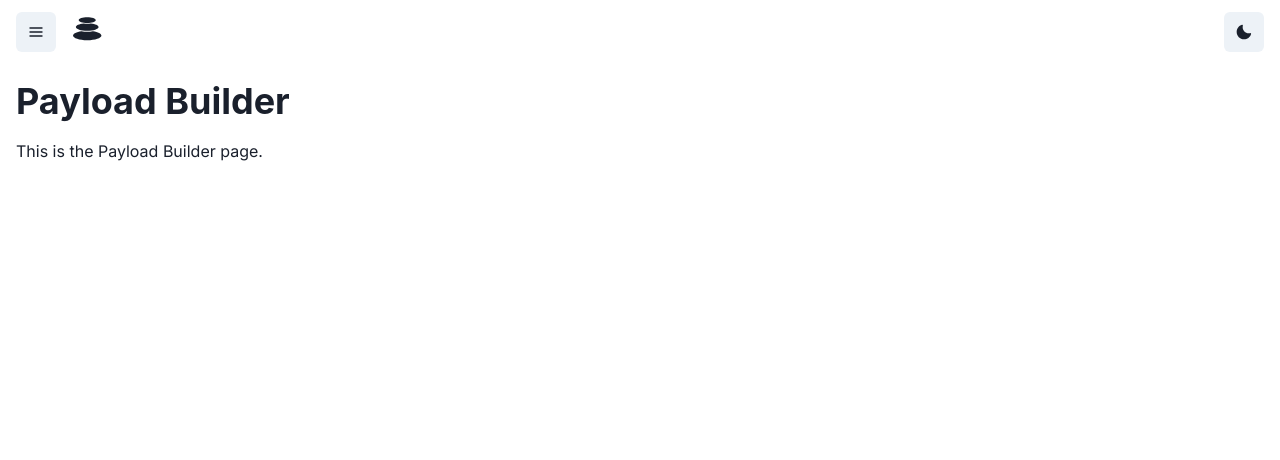
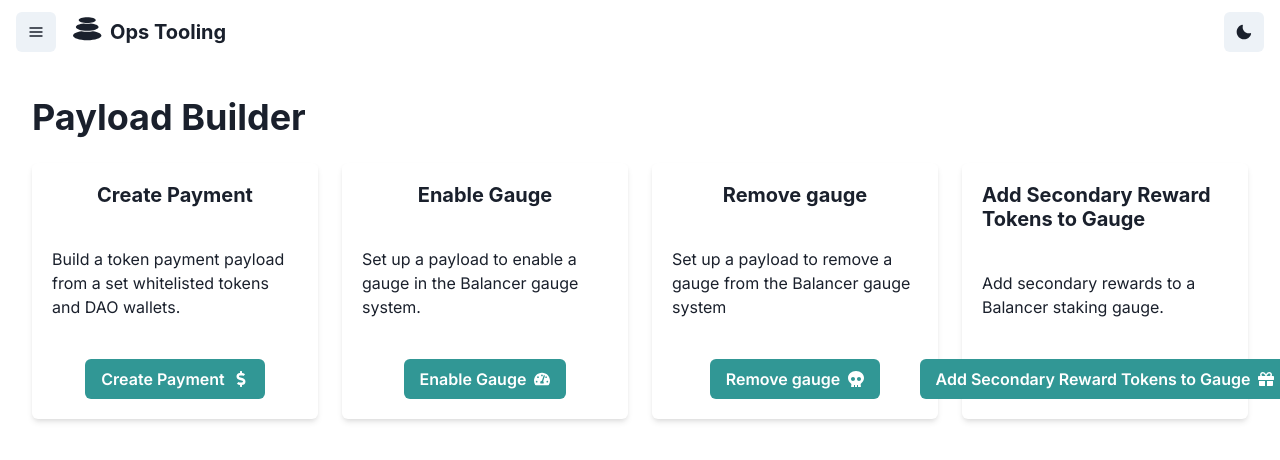
Before and after one commit to defilytica/balancer-ops-frontend, a Next.js app: page /payload-builder in a window 1280 px wide. Shown: the top 460 px of the page. Built offline with nearby package versions, Linux system fonts and the light colour scheme.

Commit message:
feat: payload api PR
- rest api integration test
- minimal ui for testing

```diff
--- /dev/null
+++ b/app/payload-builder/constants.ts
@@ -0,0 +1,30 @@
+// lib/constants.ts
+import { FaDollarSign, FaTachometerAlt, FaSkull, FaGift } from 'react-icons/fa';
+
+export const NAVIGATION = [
+    {
+        href: '/payload-builder/create-payment',
+        key: 'create-payment',
+        label: 'Create Payment',
+        description: 'Build a token payment payload from a set whitelisted tokens and DAO wallets.',
+        icon: FaDollarSign
+    },
+    {
+        href: '/payload-builder/enable-gauge',
+        key: 'enable-gauge',
+        label: 'Enable Gauge',
+        description: 'Set up a payload to enable a gauge in the Balancer gauge system.',
+        icon: FaTachometerAlt },
+    {
+        href: '/payload-builder/kill-gauge',
+        key: 'kill-gauge',
+        label: 'Remove gauge',
+        description: 'Set up a payload to remove a gauge from the Balancer gauge system',
+        icon: FaSkull },
+    {
+        href: '/payload-builder/add-reward-to-gauge',
+        key: 'add-reward-to-gauge',
+        label: 'Add Secondary Reward Tokens to Gauge',
+        description: 'Add secondary rewards to a Balancer staking gauge.',
+        icon: FaGift },
+];
--- a/app/payload-builder/page.tsx
+++ b/app/payload-builder/page.tsx
@@ -1,14 +1,27 @@
-import { Box, Heading, Text } from '@chakra-ui/react';
+import { Box, Heading } from '@chakra-ui/react';
+import GridContainer from '../../lib/modules/GridContainer';
+import {NAVIGATION} from "@/app/payload-builder/constants";
+import React from "react";
+import CustomCard from "@/lib/modules/CustomCard";
+
+
+
 
 export default function PayloadBuilder() {
     return (
-        <Box>
-            <Box p={4}>
-                <Heading>Payload Builder</Heading>
-                <Text mt={4}>
-                    This is the Payload Builder page.
-                </Text>
-            </Box>
+        <Box p={8}>
+            <Heading mb={6}>Payload Builder</Heading>
+            <GridContainer>
+                {NAVIGATION.map((link) => (
+                    <CustomCard
+                        key={link.key}
+                        title={link.label}
+                        description={link.description}
+                        icon={<link.icon />}
+                        link={link.href}
+                    />
+                ))}
+            </GridContainer>
         </Box>
     );
-};
+}
--- /dev/null
+++ b/lib/modules/CustomCard.tsx
@@ -0,0 +1,35 @@
+// lib/modules/Card.tsx
+'use client';
+
+import { Card as ChakraCard, CardHeader, CardBody, CardFooter, Flex, Heading, Text, Avatar, Button } from '@chakra-ui/react';
+import Link from 'next/link';
+import { ReactElement } from 'react';
+
+interface CardProps {
+    title: string;
+    description: string;
+    icon: ReactElement;
+    link: string;
+}
+
+export default function CustomCard({ title, description, icon, link }: CardProps) {
+    return (
+        <ChakraCard align='center' boxShadow='md' borderRadius='md'>
+            <CardHeader>
+                <Flex align='center'>
+                    <Heading size='md'>{title}</Heading>
+                </Flex>
+            </CardHeader>
+            <CardBody>
+                <Text>{description}</Text>
+            </CardBody>
+            <CardFooter>
+                <Link href={link} legacyBehavior>
+                    <Button colorScheme='teal' rightIcon={icon}>
+                        {title}
+                    </Button>
+                </Link>
+            </CardFooter>
+        </ChakraCard>
+    );
+}
--- /dev/null
+++ b/lib/modules/GridContainer.tsx
@@ -0,0 +1,18 @@
+'use client';
+
+import { Grid } from '@chakra-ui/react';
+import { ReactNode } from 'react';
+
+interface GridContainerProps {
+    children: ReactNode;
+}
+
+const GridContainer: React.FC<GridContainerProps> = ({ children }) => {
+    return (
+        <Grid templateColumns="repeat(auto-fit, minmax(240px, 1fr))" gap={6}>
+            {children}
+        </Grid>
+    );
+};
+
+export default GridContainer;
--- a/lib/modules/Navbar.tsx
+++ b/lib/modules/Navbar.tsx
@@ -39,7 +39,7 @@ const Navbar = () => {
                         <Box boxSize={30} marginRight={2}>
                             <BalancerLogo />{/* Placeholder for logo */}
                         </Box>
-                        <Heading size="md" color="white">Ops Tooling</Heading>
+                        <Heading size="md" >Ops Tooling</Heading>
                     </Flex>
                     <IconButton
                         size="md"
--- a/package.json
+++ b/package.json
@@ -16,16 +16,19 @@
     "@chakra-ui/system": "^2.6.2",
     "@emotion/react": "^11.11.4",
     "@emotion/styled": "^11.11.5",
+    "@octokit/rest": "^21.0.0",
     "@rainbow-me/rainbowkit": "^2.1.1",
+    "axios": "^1.7.2",
     "bignumber.js": "^9.1.2",
+    "framer-motion": "^11.3.0",
     "graphql": "^16.7.1",
     "graphql-request": "^6.1.0",
     "graphql-tag": "^2.12.6",
     "lodash": "^4.17.21",
-    "framer-motion": "^11.3.0",
     "next": "14.2.4",
     "react": "^18",
     "react-dom": "^18",
+    "react-icons": "^5.2.1",
     "viem": "^2.16.3",
     "wagmi": "^2.10.8"
   },
--- /dev/null
+++ b/pages/api/github/create-pr.ts
@@ -0,0 +1,74 @@
+import type { NextApiRequest, NextApiResponse } from 'next';
+import { Octokit } from '@octokit/rest';
+
+const createPRHandler = async (req: NextApiRequest, res: NextApiResponse) => {
+    if (req.method !== 'POST') {
+        return res.status(405).json({ message: 'Method Not Allowed' });
+    }
+
+    const { payload, filePath, branchName, title, base } = req.body;
+
+    // Log the received data for debugging
+    console.log('Received data:', { payload, filePath, branchName, title, base });
+
+    if (!payload || !filePath || !branchName || !title || !base) {
+        return res.status(400).json({ message: 'Payload, file path, branch name, title, and base are required' });
+    }
+
+    const octokit = new Octokit({
+        auth: process.env.GITHUB_TOKEN,
+    });
+
+    try {
+        // Step 1: Get the latest commit SHA of the base branch (e.g., main)
+        const { data: baseBranchData } = await octokit.repos.getBranch({
+            owner: 'defilytica',
+            repo: 'multisig-ops-mock',
+            branch: base,
+        });
+        const baseSha = baseBranchData.commit.sha;
+
+        // Step 2: Create a new branch from the latest commit of the base branch
+        await octokit.git.createRef({
+            owner: 'defilytica',
+            repo: 'multisig-ops-mock',
+            ref: `refs/heads/${branchName}`,
+            sha: baseSha,
+        });
+
+        // Step 3: Create or update the file in the new branch
+        const content = Buffer.from(JSON.stringify(payload)).toString('base64');
+        await octokit.repos.createOrUpdateFileContents({
+            owner: 'defilytica',
+            repo: 'multisig-ops-mock',
+            path: filePath,
+            message: 'chore: add payload file',
+            content,
+            branch: branchName,
+        });
+
+        // Step 4: Create a pull request
+        const { data: pr } = await octokit.request('POST /repos/{owner}/{repo}/pulls', {
+            owner: 'defilytica',
+            repo: 'multisig-ops-mock',
+            title: title,
+            body: 'Please pull these awesome changes in!',
+            head: branchName,
+            base: base,
+            headers: {
+                'X-GitHub-Api-Version': '2022-11-28'
+            }
+        });
+
+        res.status(200).json({ pr_url: pr.html_url });
+    } catch (error) {
+        console.error(error);
+
+        // Type assertion for error
+        const err = error as Error;
+
+        res.status(500).json({ message: 'Internal Server Error', error: err.message });
+    }
+};
+
+export default createPRHandler;
```
Also changed, not shown: app/payload-builder/add-reward-to-gauge/page.tsx (added, +13 -0 lines), app/payload-builder/create-payment/page.tsx (added, +13 -0 lines), app/payload-builder/enable-gauge/page.tsx (added, +14 -0 lines), app/payload-builder/kill-gauge/page.tsx (added, +13 -0 lines), lib/modules/components/SubmitPayload.tsx (added, +65 -0 lines), 2 other files (tests, documents, lock files or other folders).
